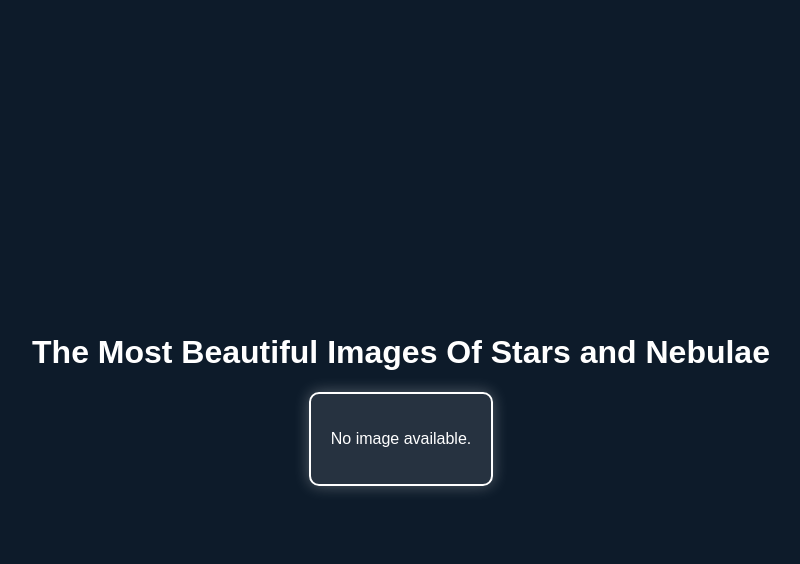
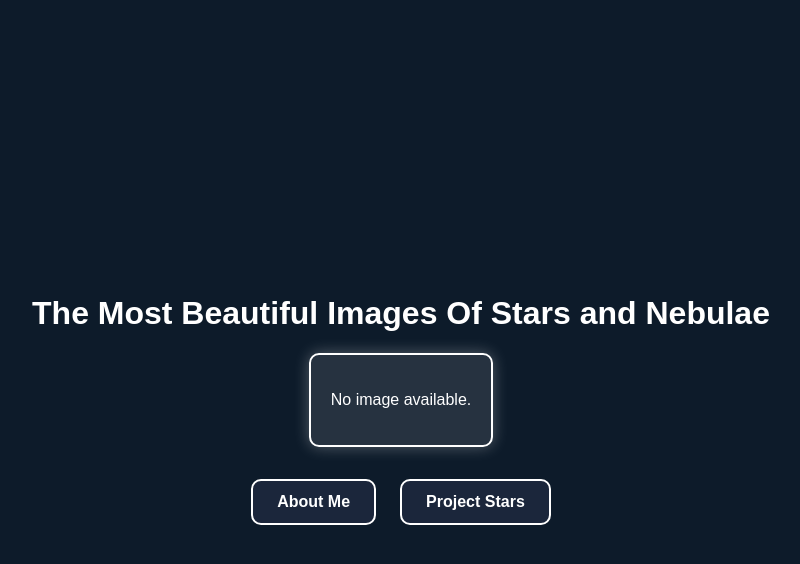
Before and after one commit to moshelederman/HELM-PROJECT, a Flask app: template app/templates/index.html in a window 1280 px wide. Shown: the top 564 px of the page, without its empty margins (239-1039 px from the left). Run offline with Flask 3, Linux system fonts and the light colour scheme; the template is opened without the code that fills it, so the values that code supplies are empty.

Commit message:
add buttos in index.html

```diff
--- a/app/templates/index.html
+++ b/app/templates/index.html
@@ -1,8 +1,8 @@
 <!DOCTYPE html>
 <html lang="en">
 <head>
-        <meta charset="UTF-8">
-        <meta name="viewport" content="width=device-width, initial-scale=1.0">
+  <meta charset="UTF-8" />
+  <meta name="viewport" content="width=device-width, initial-scale=1.0" />
   <title>Beautiful Stars Images</title>
   <style>
     body {
@@ -13,10 +13,11 @@
       padding: 0;
       color: #ffffff;
     }
+
     h1 {
-                color: #ffffff;
       margin-top: 20px;
     }
+
     .container {
       display: flex;
       flex-direction: column;
@@ -24,17 +25,41 @@
       justify-content: center;
       height: 100vh;
     }
+
     .image-container {
       background: rgba(255, 255, 255, 0.1);
       padding: 20px;
       border-radius: 10px;
       box-shadow: 0 0 15px rgba(255, 255, 255, 0.3);
       border: 2px solid #ffffff;
+      margin-bottom: 2rem;
     }
+
     img {
       max-width: 100%;
       max-height: 70vh;
       border-radius: 10px;
+    }
+
+    .nav-buttons {
+      display: flex;
+      gap: 1.5rem;
+    }
+
+    .nav-buttons a {
+      text-decoration: none;
+      padding: 0.75rem 1.5rem;
+      background-color: #1b263b;
+      color: #ffffff;
+      border: 2px solid #ffffff;
+      border-radius: 10px;
+      font-weight: bold;
+      transition: background-color 0.3s, transform 0.2s;
+    }
+
+    .nav-buttons a:hover {
+      background-color: #415a77;
+      transform: scale(1.05);
     }
   </style>
 </head>
@@ -42,13 +67,19 @@
   <div class="container">
     <h1>The Most Beautiful Images Of Stars and Nebulae</h1>
     <p style="display: none;">Visitor Count: {{ visit_count }}</p>
+
     <div class="image-container">
       {% if image_url %}
-                    <img src="{{ image_url }}" alt="Random Image">
+        <img src="{{ image_url }}" alt="Random Image" />
       {% else %}
         <p>No image available.</p>
       {% endif %}
     </div>
+
+    <div class="nav-buttons">
+      <a href="/about">About Me</a>
+      <a href="/project">Project Stars</a>
+    </div>
   </div>
 </body>
 </html>
```
Lines whose indentation alone changed are shown as unchanged.
